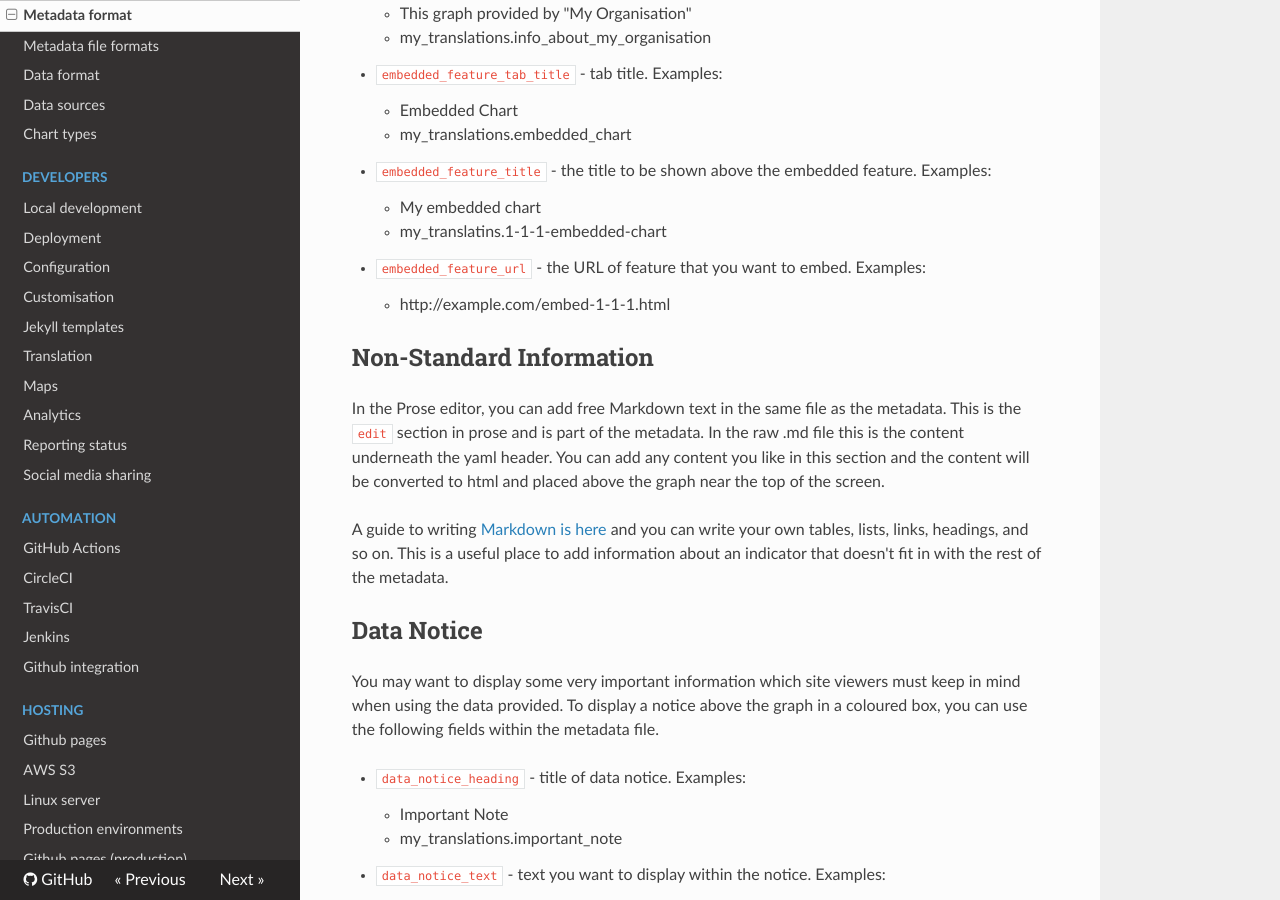
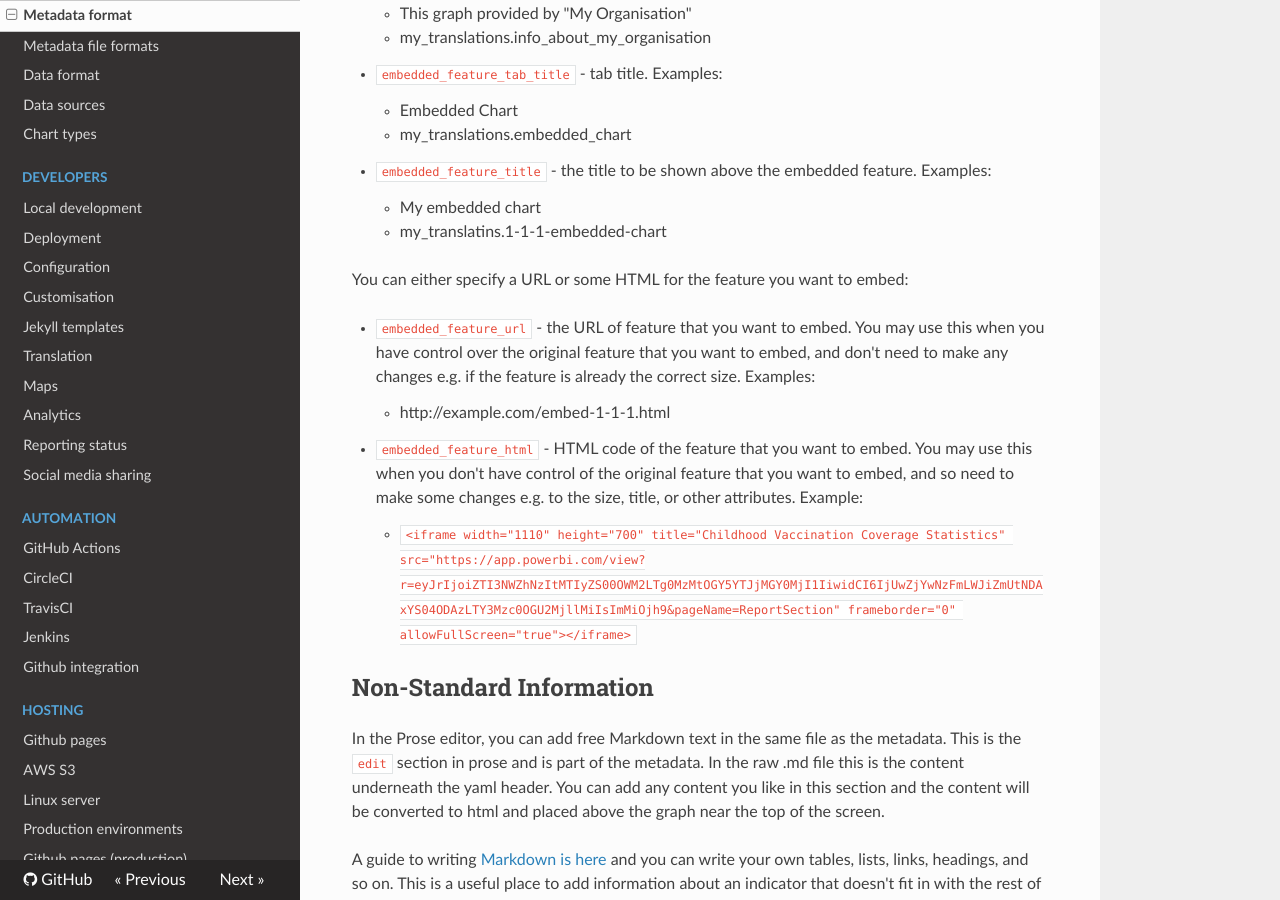
Before and after one commit to open-sdg/open-sdg, an MkDocs documentation site: the page built from docs/metadata-format.md, in a window 1280 px wide and 900 px high, scrolled down 5101 px. Built offline with MkDocs 1.6.1, drawn with Linux system fonts in a browser that asks for light colours; nearby versions of some CDN libraries; old or Windows-style settings are respelled for this version of MkDocs.

Commit message:
Add information about embedded_feature_html field

```diff
--- a/docs/metadata-format.md
+++ b/docs/metadata-format.md
@@ -172,8 +172,13 @@ You may want to add an additional feature which isn't created from data, such as
 * `embedded_feature_title` - the title to be shown above the embedded feature. Examples:
     * My embedded chart
     * my_translatins.1-1-1-embedded-chart
-* `embedded_feature_url` - the URL of feature that you want to embed. Examples:
+
+You can either specify a URL or some HTML for the feature you want to embed:
+
+* `embedded_feature_url` - the URL of feature that you want to embed. You may use this when you have control over the original feature that you want to embed, and don't need to make any changes e.g. if the feature is already the correct size. Examples:
     * http://example.com/embed-1-1-1.html
+* `embedded_feature_html` - HTML code of the feature that you want to embed. You may use this when you don't have control of the original feature that you want to embed, and so need to make some changes e.g. to the size, title, or other attributes. Example:
+    * `<iframe width="1110" height="700" title="Childhood Vaccination Coverage Statistics" src="https://app.powerbi.com/view?r=eyJrIjoiZTI3NWZhNzItMTIyZS00OWM2LTg0MzMtOGY5YTJjMGY0MjI1IiwidCI6IjUwZjYwNzFmLWJiZmUtNDAxYS04ODAzLTY3Mzc0OGU2MjllMiIsImMiOjh9&pageName=ReportSection" frameborder="0" allowFullScreen="true"></iframe>`
 
 ## Non-Standard Information
 
```
